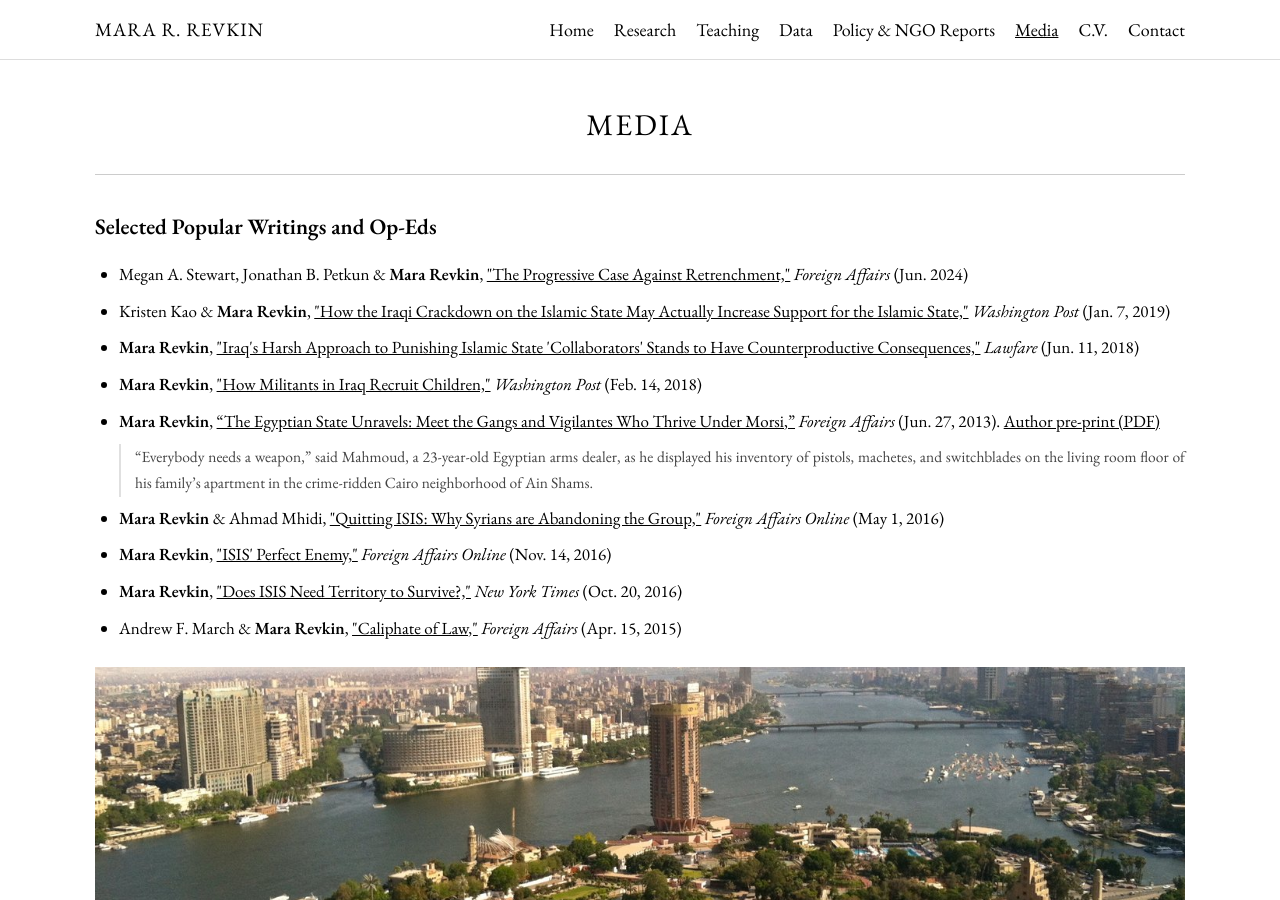
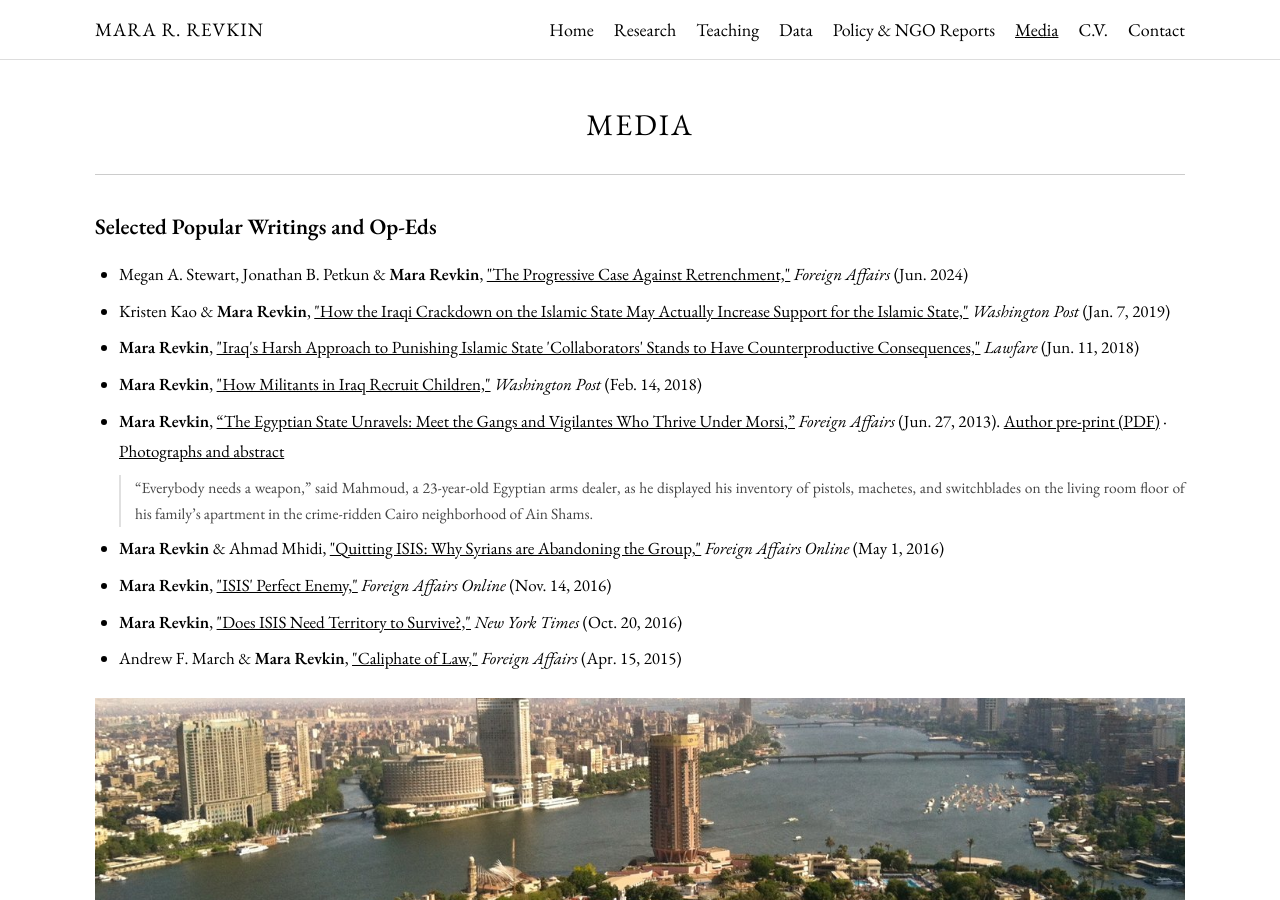
Before and after one commit to mrevkin/mrevkin.github.io, a Jekyll site: the page media.html, which Jekyll copies as it is, in a window 1280 px wide and 900 px high. Built offline with Jekyll 4.4.1, drawn with Linux system fonts in a browser that asks for light colours.

Commit message:
Link the Egyptian State Unravels article page

```diff
--- a/media.html
+++ b/media.html
@@ -60,7 +60,7 @@
         <li>Kristen Kao &amp; <strong>Mara Revkin</strong>, <a href="https://www.washingtonpost.com/news/monkey-cage/wp/2019/01/07/is-iraqs-post-islamic-state-justice-strategy-misguided/" target="_blank">"How the Iraqi Crackdown on the Islamic State May Actually Increase Support for the Islamic State,"</a> <em>Washington Post</em> (Jan. 7, 2019)</li>
         <li><strong>Mara Revkin</strong>, <a href="https://www.lawfaremedia.org/article/iraqs-harsh-approach-punishing-islamic-state-collaborators-stands-have-counterproductive" target="_blank">"Iraq's Harsh Approach to Punishing Islamic State 'Collaborators' Stands to Have Counterproductive Consequences,"</a> <em>Lawfare</em> (Jun. 11, 2018)</li>
         <li><strong>Mara Revkin</strong>, <a href="https://www.washingtonpost.com/news/monkey-cage/wp/2018/02/14/a-new-study-illuminates-child-recruitment-by-militants-in-iraq-and-syria/" target="_blank">"How Militants in Iraq Recruit Children,"</a> <em>Washington Post</em> (Feb. 14, 2018)</li>
-        <li><strong>Mara Revkin</strong>, <a href="https://www.foreignaffairs.com/articles/egypt/2013-06-27/egyptian-state-unravels" target="_blank">&ldquo;The Egyptian State Unravels: Meet the Gangs and Vigilantes Who Thrive Under Morsi,&rdquo;</a> <em>Foreign Affairs</em> (Jun. 27, 2013). <a href="revkin_egyptian_state_unravels_preprint.pdf" target="_blank">Author pre-print (PDF)</a>
+        <li><strong>Mara Revkin</strong>, <a href="https://www.foreignaffairs.com/articles/egypt/2013-06-27/egyptian-state-unravels" target="_blank">&ldquo;The Egyptian State Unravels: Meet the Gangs and Vigilantes Who Thrive Under Morsi,&rdquo;</a> <em>Foreign Affairs</em> (Jun. 27, 2013). <a href="revkin_egyptian_state_unravels_preprint.pdf" target="_blank">Author pre-print (PDF)</a> &middot; <a href="egyptian-state-unravels.html">Photographs and abstract</a>
           <p class="oped-abstract">&ldquo;Everybody needs a weapon,&rdquo; said Mahmoud, a 23-year-old Egyptian arms dealer, as he displayed his inventory of pistols, machetes, and switchblades on the living room floor of his family&rsquo;s apartment in the crime-ridden Cairo neighborhood of Ain Shams.</p>
         </li>
         <li><strong>Mara Revkin</strong> &amp; Ahmad Mhidi, <a href="https://www.foreignaffairs.com/articles/syria/2016-05-01/quitting-isis" target="_blank">"Quitting ISIS: Why Syrians are Abandoning the Group,"</a> <em>Foreign Affairs Online</em> (May 1, 2016)</li>
```
